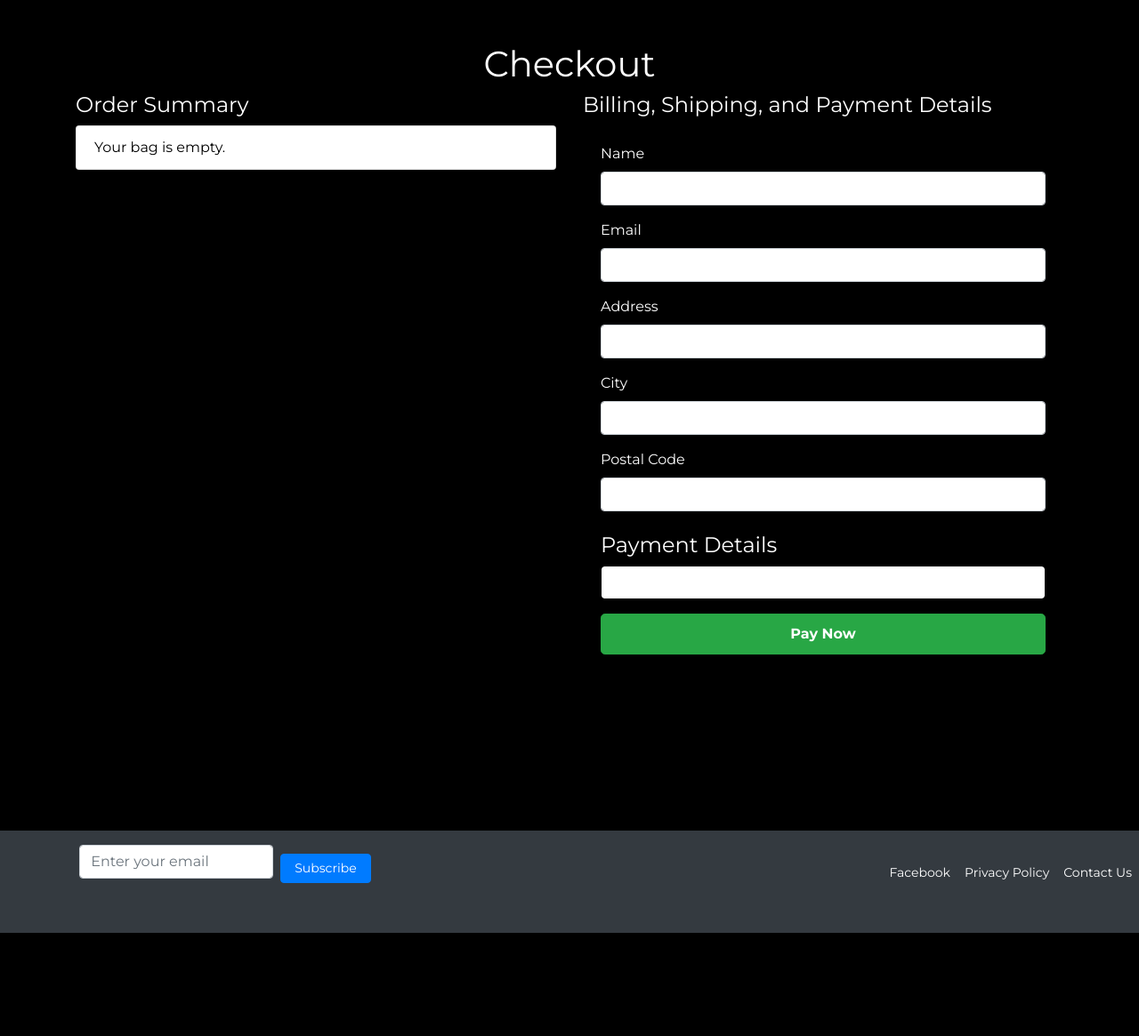
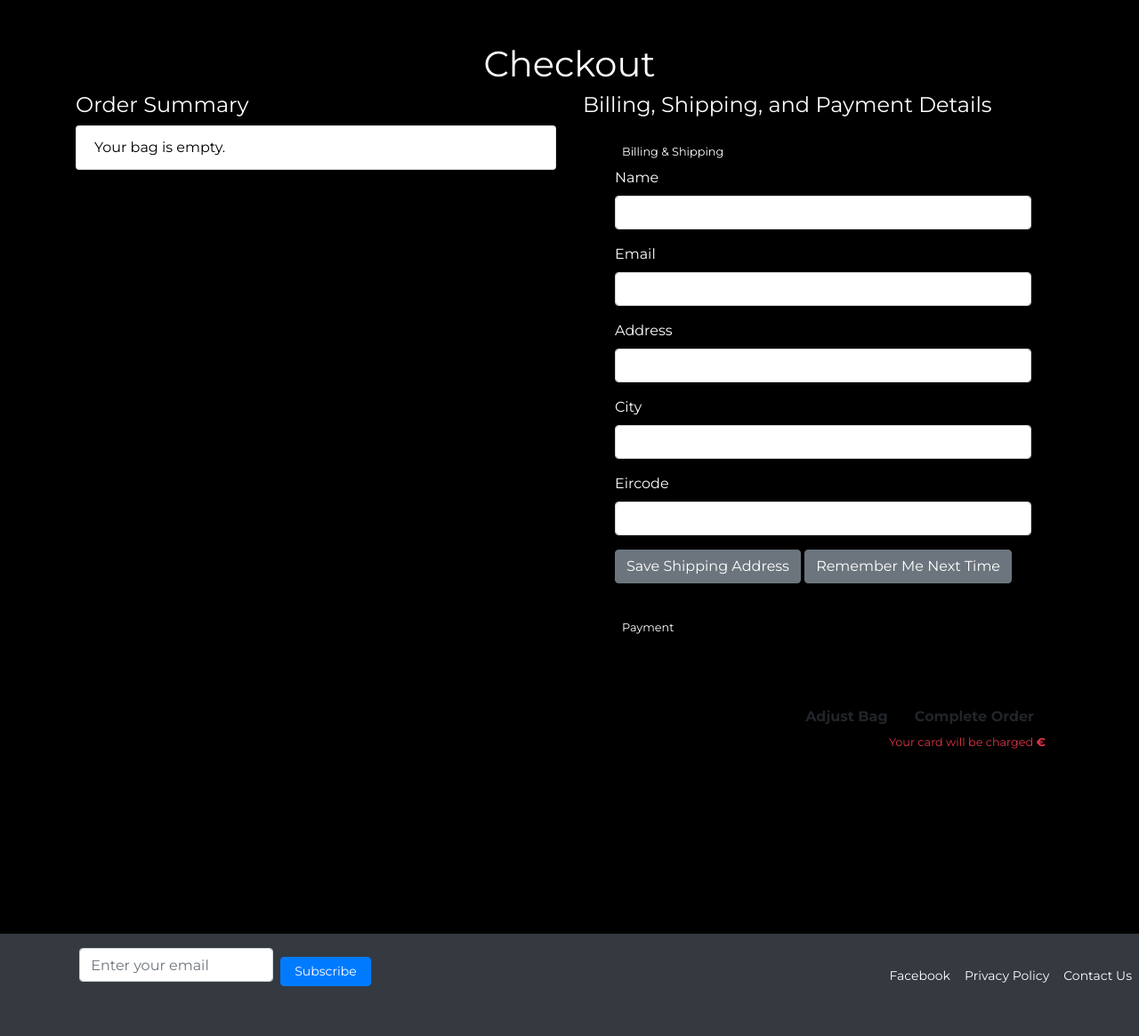
Before and after one commit to Viki-coding/GAA_STORE, a Django app: template checkout/templates/checkout/checkout.html in a window 1280 px wide. Shown: the part 92-1257 px from the top of the page at 89% size. Before the commit the page ends 1141 px from the top, so only its background shows below. Run offline with Django 3.2, Linux system fonts and the light colour scheme; the template is opened without the code that fills it, so the values that code supplies are empty; some libraries are stand-ins or nearby versions.

Commit message:
Update checkout.html with fieldsets to struture the layout and fix stripe input field

```diff
--- a/checkout/static/css/checkout.css
+++ b/checkout/static/css/checkout.css
@@ -43,8 +43,18 @@
 }
 
 /* Stripe CSS */
-.StripeElement,
-.stripe-style-input {
+.stripe-input {
+    background: #fff;
+    border: 1px solid #ced4da;
+    border-radius: 4px;
+    min-height: 40px;
+    padding: 10px 12px;
+    margin-bottom: 1rem;
+}
+
+/* .StripeElement,
+/* .stripe-style-input { */
+/* {
   box-sizing: border-box;
   height: 40px;
   padding: 10px 12px;
@@ -54,9 +64,9 @@
   box-shadow: 0 1px 3px 0 #e6ebf1;
   -webkit-transition: box-shadow 150ms ease;
   transition: box-shadow 150ms ease;
-}
+} */ */
 
-.StripeElement--focus,
+/* .StripeElement--focus,
 .stripe-style-input:focus,
 .stripe-style-input:active {
   box-shadow: 0 1px 3px 0 #cfd7df;
@@ -73,12 +83,63 @@
 .fieldset-label {
     position: relative;
     right: .5rem;
-}
+} */
 
-#payment-form .form-control,
+/* #payment-form .form-control,
 #card-element {
     color: #000;
     border: 1px solid #000;
+} */
+
+/* Container for Stripe Element */
+
+/* Stripe's iframe element */
+/* #card-element,
+.stripe-input
+.StripeElement {
+    min-height: 48px !important;
+    background: #fff !important;
+    border: 1px solid #ced4da !important;
+    border-radius: 4px !important;
+    padding: 10px 12px !important;
+    pointer-events: auto !important;
+    position: relative;
+    z-index: 10;
+} */
+
+#card-element {
+    background: #fff;
+    border: 1px solid #ced4da;
+    border-radius: 4px;
+    height: 48px;
+    padding: 10px 12px;
+    margin-bottom: 1rem;
+    position: relative;
+    z-index: 10;
+}
+
+.StripeElement {
+    box-sizing: border-box;
+    height: 40px;
+    padding: 10px 12px;
+    border: 1px solid transparent;
+    border-radius: 4px;
+    background-color: white;
+    box-shadow: 0 1px 3px 0 #e6ebf1;
+    transition: box-shadow 150ms ease;
+}
+
+.StripeElement--focus {
+    box-shadow: 0 1px 3px 0 #cfd7df;
+    border-color: #80bdff;
+}
+
+.StripeElement--invalid {
+    border-color: #dc3545;
+}
+
+.StripeElement--webkit-autofill {
+    background-color: #fefde5 !important;
 }
 
 @media (max-width: 768px) {
--- a/checkout/static/js/stripe_elements.js
+++ b/checkout/static/js/stripe_elements.js
@@ -7,6 +7,7 @@
 */
 
 // Retrieve Stripe public key and client secret from the DOM
+console.log("Stripe JS loaded");
 const stripePublicKeyElement = document.getElementById('id_stripe_public_key');
 const clientSecretElement = document.getElementById('id_client_secret');
 
@@ -59,7 +60,7 @@
     }
 });
 
-const form = document.getElementById('payment-form');
+const form = document.getElementById('checkout-form');
 form.addEventListener('submit', function(event) {
     event.preventDefault();
     stripe.confirmCardPayment(clientSecret, {
--- a/checkout/templates/checkout/checkout.html
+++ b/checkout/templates/checkout/checkout.html
@@ -47,6 +47,8 @@
                 {% csrf_token %}
 
                 <!-- Billing/Shipping Details -->
+                <fieldset class="px-3 mb-4">
+                    <legend class="fieldset-label small text-black px-2 w-auto">Billing & Shipping</legend>
                     <div class="form-group">
                         <label for="name">Name</label>
                         <input type="text" id="name" name="name" class="form-control" required>
@@ -64,19 +66,47 @@
                         <input type="text" id="city" name="city" class="form-control" required>
                     </div>
                     <div class="form-group">
-                    <label for="postal_code">Postal Code</label>
-                    <input type="text" id="postal_code" name="postal_code" class="form-control" required>
+                        <label for="eircode">Eircode</label>
+                        <input type="text" id="eircode" name="eircode" class="form-control" required>
                     </div>
 
+                    <!-- Save Shipping Address and Remember Me Buttons -->
+                    <div class="form-group">
+                        <button type="button" id="save-shipping-address" class="btn btn-secondary">Save Shipping Address</button>
+                        <button type="button" id="remember-me" class="btn btn-secondary">Remember Me Next Time</button>
+                    </div>
+                </fieldset>
+
                 <!-- Stripe Payment Details -->
-                <h4 class="mt-4">Payment Details</h4>
-                <div id="card-element" class="form-control mb-3">
-                    <!-- Stripe card element will be inserted here -->
-                </div>
-                <div id="card-errors" role="alert" class="text-danger mb-3"></div>
+                <fieldset class="px-3">
+                    <legend class="fieldset-label small text-black px-2 w-auto">Payment</legend>
+                    <div class="mb-3" id="card-element"></div>
+
+                    <!-- Used to display form errors -->
+                    <div class="mb-3 text-danger" id="card-errors" role="alert"></div>
+                </fieldset>
 
                 <!-- Submit Button -->
-                <button type="submit" class="btn btn-success btn-lg btn-block">Pay Now</button>
+                <div class="submit-button text-right mt-5 mb-2">
+                    <a href="{% url 'view_bag' %}" class="btn btn-outline-black rounded-0">
+                        <span class="icon">
+                            <i class="fas fa-chevron-left"></i>
+                        </span>
+                        <span class="font-weight-bold">Adjust Bag</span>
+                    </a>
+                    <button id="submit-button" class="btn btn-black rounded-0">
+                        <span class="font-weight-bold">Complete Order</span>
+                        <span class="icon">
+                            <i class="fas fa-lock"></i>
+                        </span>
+                    </button>
+                    <p class="small text-danger my-0">
+                        <span class="icon">
+                            <i class="fas fa-exclamation-circle"></i>
+                        </span>
+                        <span>Your card will be charged <strong>€{{ grand_total|floatformat:2 }}</strong></span>
+                    </p>
+                </div>
             </form>
         </div>
     </div>
```
Also changed, not shown: checkout/static/check.html (added, +30 -0 lines), db.sqlite3. Lines whose indentation alone changed are shown as unchanged.
